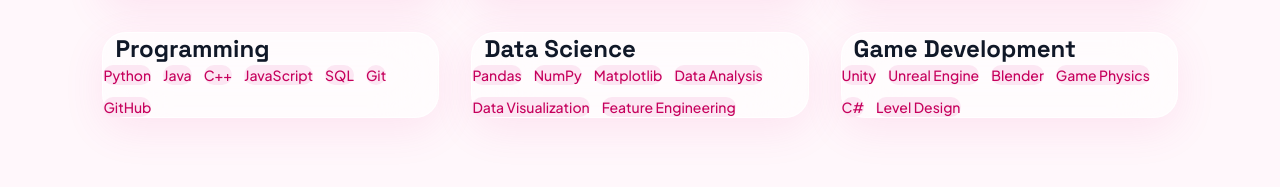
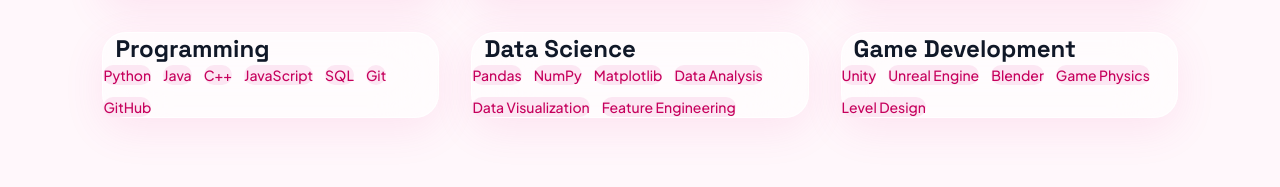
Before and after one commit to gnapiika/portfolio, a Next.js app: page / in a window 1280 px wide. Shown: the part 2043-2230 px from the top of the page. Built offline with nearby package versions, Linux system fonts and the light colour scheme.

Commit message:
Update Skills.tsx

```diff
--- a/components/sections/Skills.tsx
+++ b/components/sections/Skills.tsx
@@ -74,7 +74,6 @@
       'Unreal Engine',
       'Blender',
       'Game Physics',
-      'C#',
       'Level Design',
     ],
   },
```
